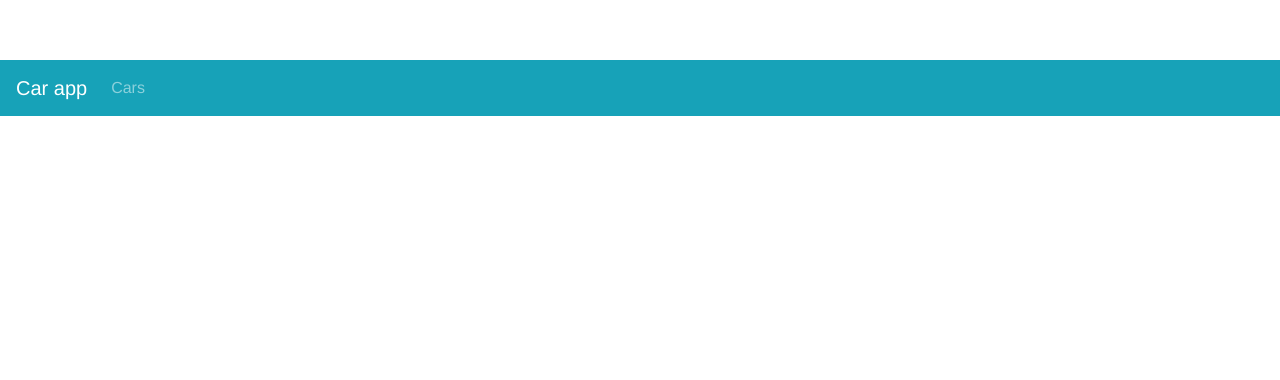
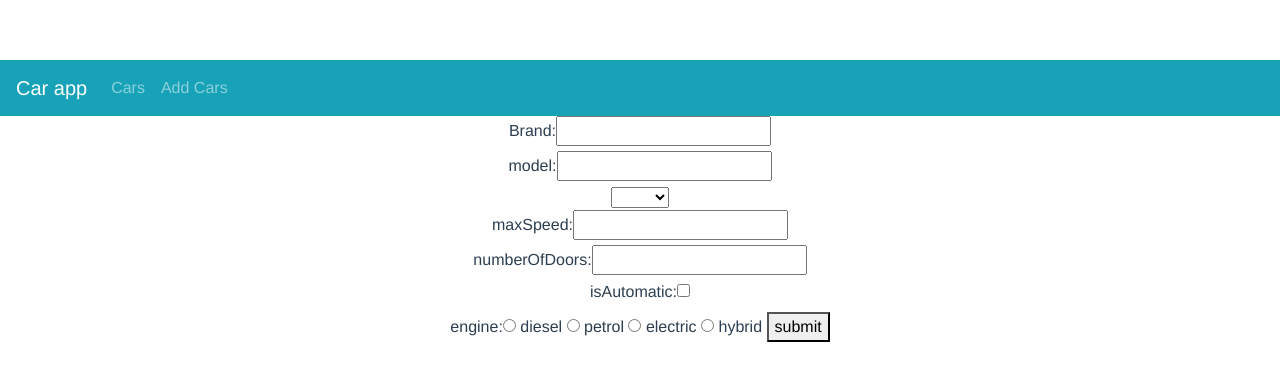
Before and after one commit to VukasinVujic/cars_app_vue, a Vue app: page /add in a window 1280 px wide. Shown: the top 380 px of the page. Built offline with nearby package versions, Linux system fonts and the light colour scheme.

Commit message:
zadatak 3 skoro odradjen

```diff
--- a/src/App.vue
+++ b/src/App.vue
@@ -6,6 +6,7 @@
       <b-collapse is-nav id="nav_collapse">
         <b-navbar-nav>
           <b-nav-item :to="{ name: 'cars' }">Cars</b-nav-item>
+          <b-nav-item :to="{ name: 'addCars' }">Add Cars</b-nav-item>
         </b-navbar-nav>
       </b-collapse>
     </b-navbar>
--- /dev/null
+++ b/src/components/AddCar.vue
@@ -0,0 +1,85 @@
+<template>
+  <div>
+    <form @submit="addNewCar(car)">
+      <label for="brand">Brand:</label>
+      <input v-model="car.brand" type="text" name="brand">
+      <br>
+      <label for="model">model:</label>
+      <input v-model="car.model" type="text" name="model">
+      <br>
+
+      <select v-model="car.year">
+        <option v-for="year in years" :key="year">{{ year }}</option>
+      </select>
+      <br>
+
+      <label for="maxSpeed">maxSpeed:</label>
+      <input v-model="car.maxSpeed" type="number" name="maxSpeed">
+      <br>
+
+      <label for="numberOfDoors">numberOfDoors:</label>
+      <input v-model="car.numberOfDoors" type="number" name="numberOfDoors">
+      <br>
+
+      <label for="isAutomatic">isAutomatic:</label>
+      <input v-model="car.isAutomatic" type="checkbox" name="isAutomatic">
+      <br>
+
+      <label for="engine">engine:</label>
+
+      <input v-model="car.engine" type="radio" name="engine" value="diesel">
+      diesel
+      <input v-model="car.engine" type="radio" name="engine" value="petrol">
+      petrol
+      <input v-model="car.engine" type="radio" name="engine" value="electric">
+      electric
+      <input v-model="car.engine" type="radio" name="engine" value="hybrid">
+      hybrid
+      <button type="submit">submit</button>
+    </form>
+  </div>
+</template>
+
+<script>
+import { cars } from "../services/Cars";
+
+export default {
+  data() {
+    return {
+      car: {
+        brand: "",
+        model: "",
+        year: "",
+        maxSpeed: "",
+        numberOfDoors: "",
+        isAutomatic: "",
+        engine: ""
+      }
+    };
+  },
+  methods: {
+    async addNewCar() {
+      try {
+        const { data } = await cars.add(this.car);
+        this.cars = data;
+      } catch (error) {
+        console.log("error");
+      }
+    }
+  },
+  computed: {
+    years() {
+      let niz = [];
+      let min = 1990;
+      let max = 2018;
+      for (let i = min; i <= max; i++) {
+        niz.push(i);
+      }
+      return niz;
+    }
+  }
+};
+</script>
+
+<style>
+</style>
--- a/src/main.js
+++ b/src/main.js
@@ -2,6 +2,7 @@ import Vue from "vue";
 import App from "./App.vue";
 import BootstrapVue from "bootstrap-vue";
 import AppCars from "./components/AppCars";
+import AddCar from "./components/AddCar";
 
 Vue.use(BootstrapVue);
 import "bootstrap/dist/css/bootstrap.css";
@@ -15,7 +16,8 @@ Vue.config.productionTip = false;
 
 const routes = [
   { path: "/cars", name: "cars", component: AppCars },
-  { path: "/", redirect: "cars" }
+  { path: "/", redirect: "cars" },
+  { path: "/add", name: "addCars", component: AddCar }
 ];
 const router = new VueRouter({
   routes: routes,
--- a/src/services/Cars.js
+++ b/src/services/Cars.js
@@ -15,6 +15,9 @@ export default class Cars {
   post(url) {
     return http.post(url, body);
   }
+  add(car) {
+    return http.post("/cars", car);
+  }
 }
 
 export const cars = new Cars();
```
